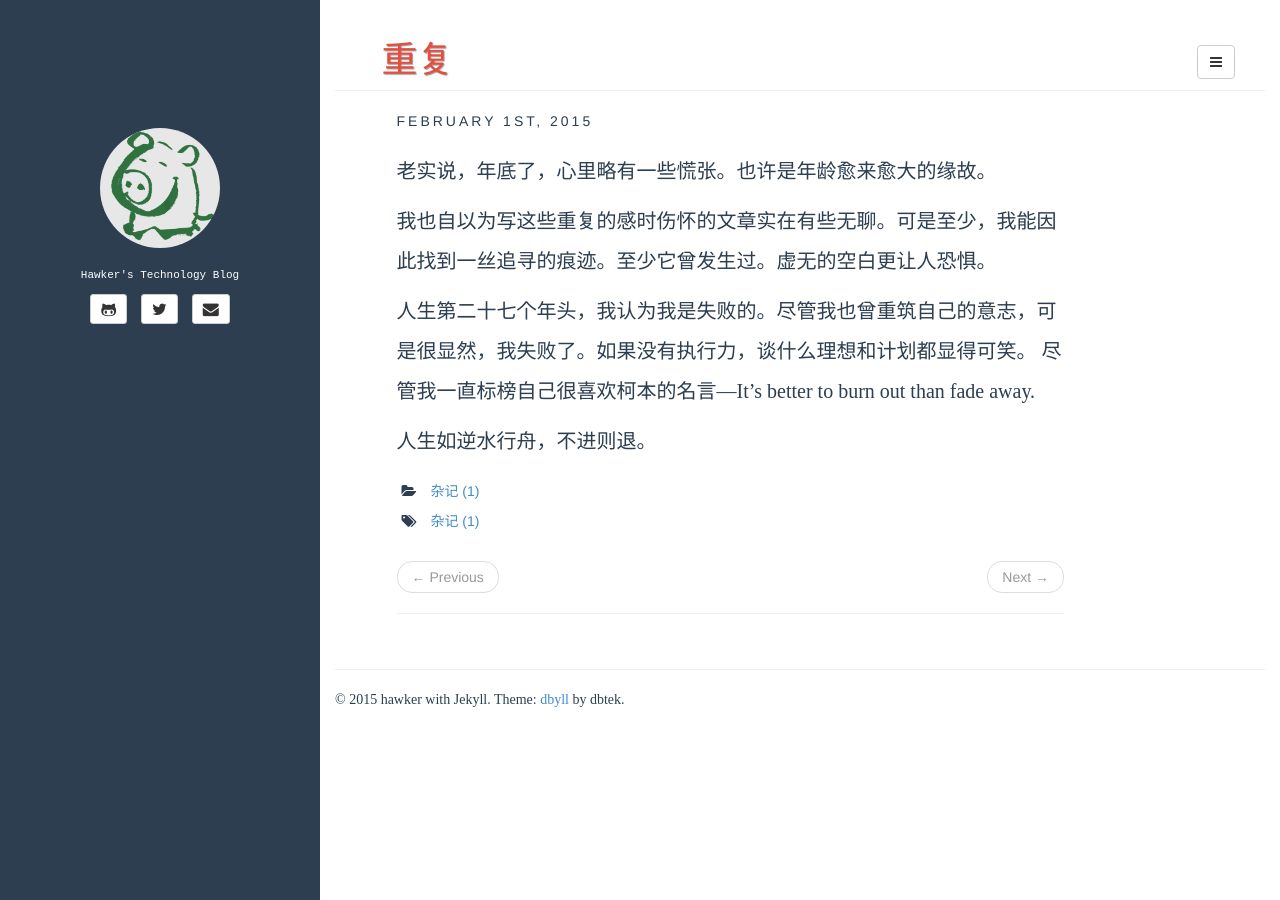
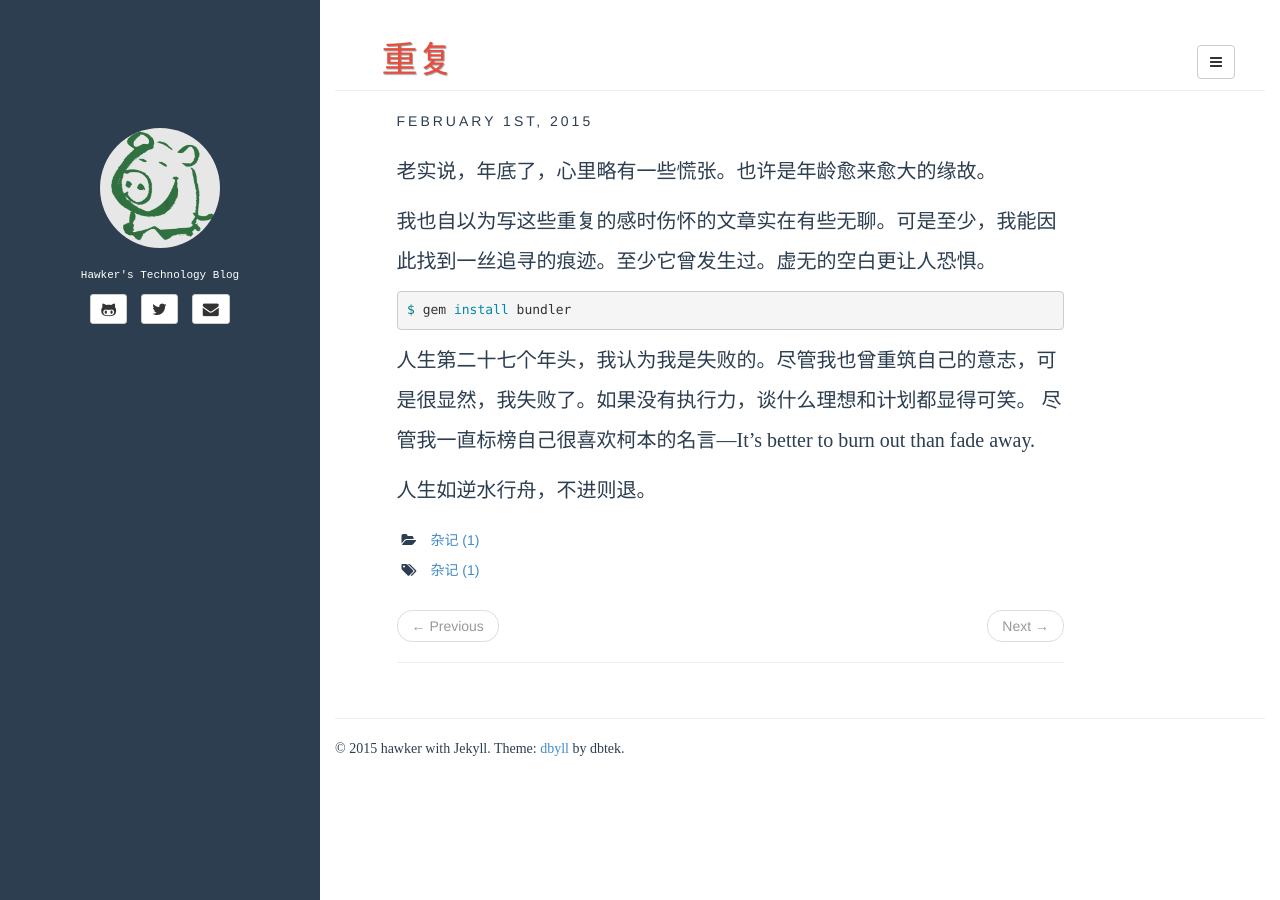
Before and after one commit to hawkxiang/hawkxiang.github.io, a Jekyll site: the page built from _posts/2015.01-06/2015-01-17-repeat.md, in a window 1280 px wide. Built offline with Jekyll 4.4.1, drawn with Linux system fonts in a browser that asks for light colours; comment, search, counter and statistics services are not loaded.

Commit message:
Update 2015-01-17-repeat.md

```diff
--- a/_posts/2015.01-06/2015-01-17-repeat.md
+++ b/_posts/2015.01-06/2015-01-17-repeat.md
@@ -10,6 +10,10 @@ tags: 杂记
 
 我也自以为写这些重复的感时伤怀的文章实在有些无聊。可是至少，我能因此找到一丝追寻的痕迹。至少它曾发生过。虚无的空白更让人恐惧。
 
+{% highlight bash %}
+$ gem install bundler
+{% endhighlight %}
+
 人生第二十七个年头，我认为我是失败的。尽管我也曾重筑自己的意志，可是很显然，我失败了。如果没有执行力，谈什么理想和计划都显得可笑。 尽管我一直标榜自己很喜欢柯本的名言—It's better to burn out than fade away.
 
 人生如逆水行舟，不进则退。
```
